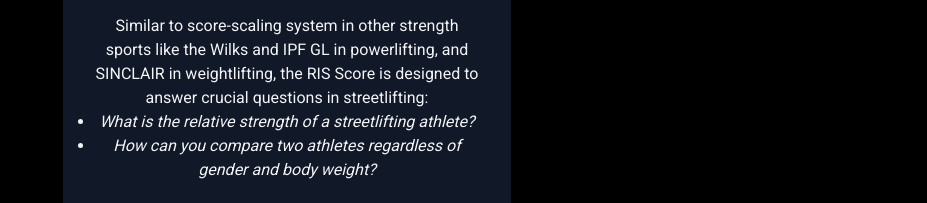
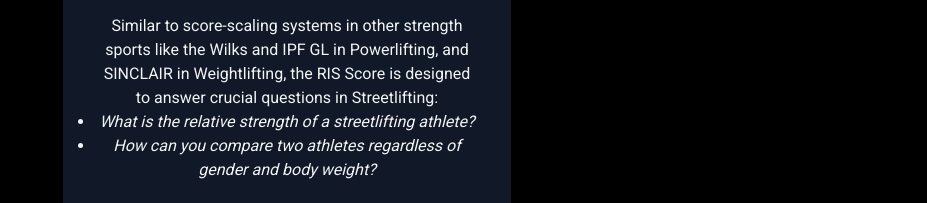
Before and after one commit to riiswa/ris, a plain HTML site: page index.html in a window 1280 px wide. Shown: the part 578-781 px from the top of the page, without its empty margins (353-1280 px from the left). Drawn offline with nearby package versions, Linux system fonts and the light colour scheme.

Commit message:
Update description

```diff
--- a/index.html
+++ b/index.html
@@ -72,7 +72,7 @@
 
     <div class="mt-6 text-gray-100 text-center">
         <p>
-            Similar to score-scaling system in other strength sports like the Wilks and IPF GL in powerlifting, and SINCLAIR in weightlifting, the RIS Score is designed to answer crucial questions in streetlifting:
+            Similar to score-scaling systems in other strength sports like the Wilks and IPF GL in Powerlifting, and SINCLAIR in Weightlifting, the RIS Score is designed to answer crucial questions in Streetlifting:
         <ul class="list-disc italic">
                 <li>What is the relative strength of a streetlifting athlete?</li>
                 <li>How can you compare two athletes regardless of gender and body weight?</li>
```
